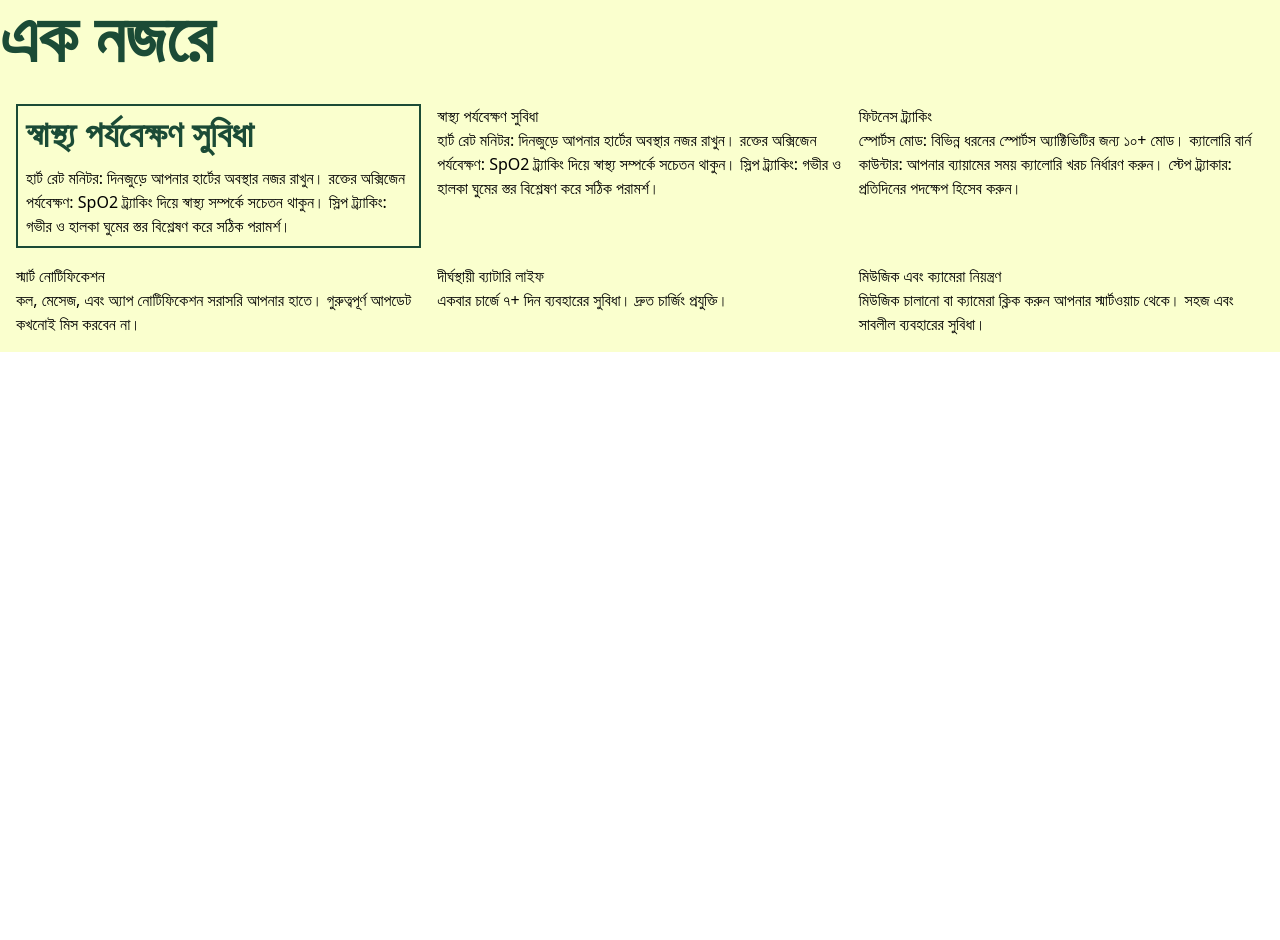
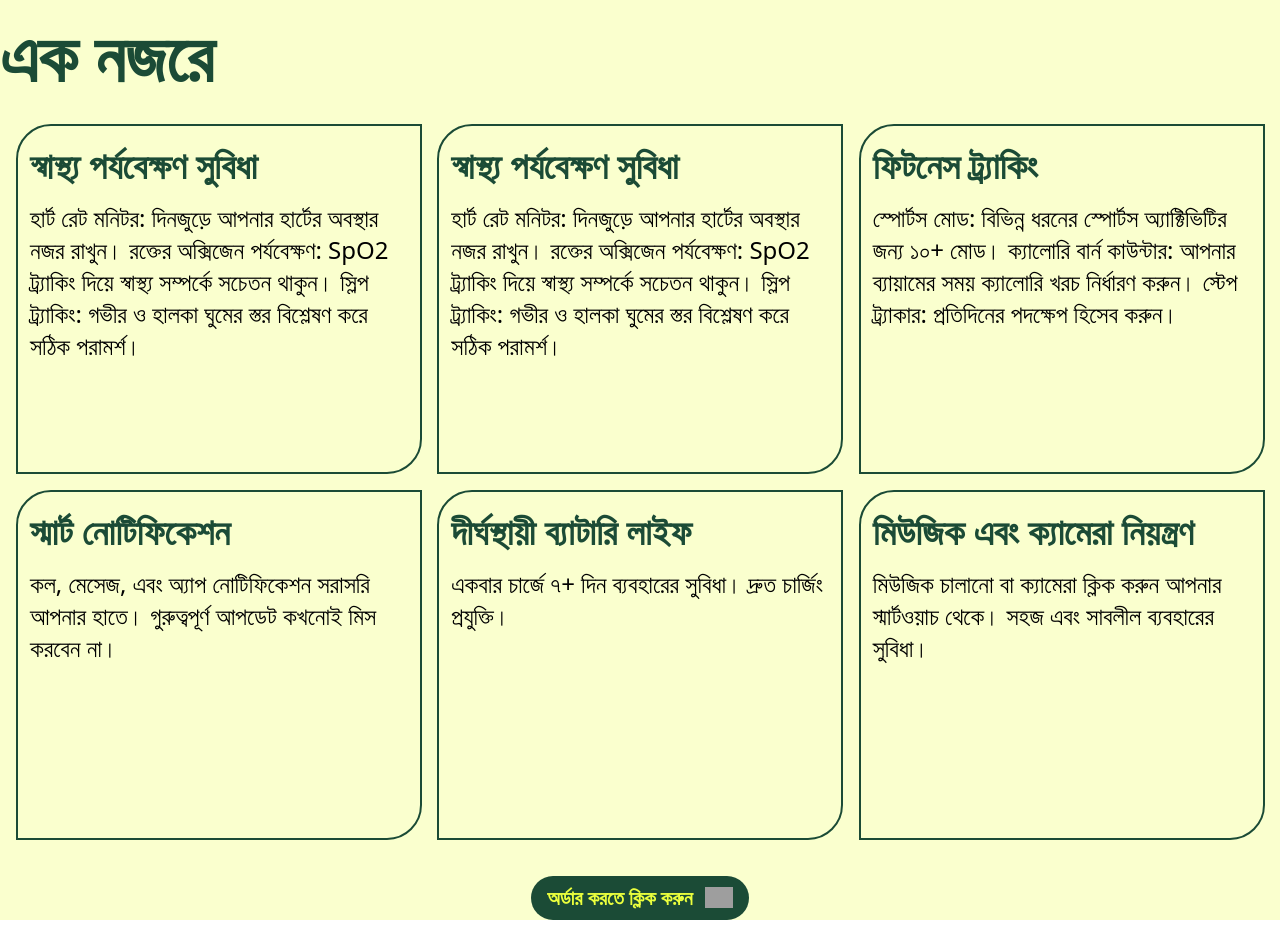
Before and after one commit to deveshbis/task_tailwind_css, a Nuxt app: page / in a window 1280 px wide. Shown: the part 1300-2240 px from the top of the page. Before the commit the page ends 1652 px from the top, so only its background shows below. Built offline with nearby package versions, Linux system fonts and the light colour scheme; grey boxes are pictures that could not be loaded.

Commit message:
added features section in tailwind css

```diff
--- a/pages/index.vue
+++ b/pages/index.vue
@@ -39,59 +39,92 @@
     </div>
 
     <!-- Fetures Sections -->
-    <div class="bg-[#FAFFCE]">
+    <div class="bg-[#FAFFCE] mt-10">
+      <div class="max-w-7xl mx-auto">
         <div>
           <h1 class="text-[68.64px] text-[#1B4B36] font-bold">
             স্মার্টওয়াচের একাধিক ফিচার <br />
             এক নজরে
           </h1>
         </div>
-      <div class="grid grid-cols-3 gap-4 p-4 ">
-        <div class="border-solid border-2 border-[#1B4B36] p-2">
-          <h2 class="text-4xl text-[#1B4B36] font-semibold mb-3">স্বাস্থ্য পর্যবেক্ষণ সুবিধা</h2>
-          <p>
+        <div class="grid grid-cols-3 gap-4 p-4">
+          <div
+            class="border-solid border-2 border-[#1B4B36] w-[406px] h-[350px] rounded-tl-[35px] rounded-br-[35px] px-3 hover:bg-[#1B4B36] hover:text-white group transition duration-1000 ease-in-out">
+            <h2
+              class="text-4xl text-[#1B4B36] font-semibold mt-5 group-hover:text-[#EBFF3D]">
+              স্বাস্থ্য পর্যবেক্ষণ সুবিধা
+            </h2>
+            <p class="text-2xl mt-4 group-hover:text-white">
               হার্ট রেট মনিটর: দিনজুড়ে আপনার হার্টের অবস্থার নজর রাখুন। রক্তের
               অক্সিজেন পর্যবেক্ষণ: SpO2 ট্র্যাকিং দিয়ে স্বাস্থ্য সম্পর্কে সচেতন
               থাকুন। স্লিপ ট্র্যাকিং: গভীর ও হালকা ঘুমের স্তর বিশ্লেষণ করে সঠিক
               পরামর্শ।
             </p>
           </div>
-        <div class="">
-          <h2>স্বাস্থ্য পর্যবেক্ষণ সুবিধা</h2>
-          <p>
+          <div
+            class="border-solid border-2 border-[#1B4B36] w-[406px] h-[350px] rounded-tl-[35px] rounded-br-[35px] px-3 hover:bg-[#1B4B36] hover:text-white group transition duration-1000 ease-in-out">
+            <h2
+              class="text-4xl text-[#1B4B36] font-semibold mt-5 group-hover:text-[#EBFF3D]">
+              স্বাস্থ্য পর্যবেক্ষণ সুবিধা
+            </h2>
+            <p class="text-2xl mt-4 group-hover:text-white">
               হার্ট রেট মনিটর: দিনজুড়ে আপনার হার্টের অবস্থার নজর রাখুন। রক্তের
               অক্সিজেন পর্যবেক্ষণ: SpO2 ট্র্যাকিং দিয়ে স্বাস্থ্য সম্পর্কে সচেতন
               থাকুন। স্লিপ ট্র্যাকিং: গভীর ও হালকা ঘুমের স্তর বিশ্লেষণ করে সঠিক
               পরামর্শ।
             </p>
           </div>
-        <div class="">
-          <h2>ফিটনেস ট্র্যাকিং</h2>
-          <p>
+          <div
+            class="border-solid border-2 border-[#1B4B36] w-[406px] h-[350px] rounded-tl-[35px] rounded-br-[35px] px-3 hover:bg-[#1B4B36] hover:text-white group transition duration-1000 ease-in-out">
+            <h2
+              class="text-4xl text-[#1B4B36] font-semibold mt-5 group-hover:text-[#EBFF3D]">
+              ফিটনেস ট্র্যাকিং
+            </h2>
+            <p class="text-2xl mt-4 group-hover:text-white">
               স্পোর্টস মোড: বিভিন্ন ধরনের স্পোর্টস অ্যাক্টিভিটির জন্য ১০+ মোড।
-            ক্যালোরি বার্ন কাউন্টার: আপনার ব্যায়ামের সময় ক্যালোরি খরচ নির্ধারণ
-            করুন। স্টেপ ট্র্যাকার: প্রতিদিনের পদক্ষেপ হিসেব করুন।
+              ক্যালোরি বার্ন কাউন্টার: আপনার ব্যায়ামের সময় ক্যালোরি খরচ
+              নির্ধারণ করুন। স্টেপ ট্র্যাকার: প্রতিদিনের পদক্ষেপ হিসেব করুন।
             </p>
           </div>
-        <div class="">
-          <h2>স্মার্ট নোটিফিকেশন</h2>
-          <p>
+          <div
+            class="border-solid border-2 border-[#1B4B36] w-[406px] h-[350px] rounded-tl-[35px] rounded-br-[35px] px-3 hover:bg-[#1B4B36] hover:text-white group transition duration-1000 ease-in-out">
+            <h2
+              class="text-4xl text-[#1B4B36] font-semibold mt-5 group-hover:text-[#EBFF3D]">
+              স্মার্ট নোটিফিকেশন
+            </h2>
+            <p class="text-2xl mt-4 group-hover:text-white">
               কল, মেসেজ, এবং অ্যাপ নোটিফিকেশন সরাসরি আপনার হাতে। গুরুত্বপূর্ণ
               আপডেট কখনোই মিস করবেন না।
             </p>
           </div>
-        <div class="">
-          <h2>দীর্ঘস্থায়ী ব্যাটারি লাইফ</h2>
-          <p>একবার চার্জে ৭+ দিন ব্যবহারের সুবিধা। দ্রুত চার্জিং প্রযুক্তি।</p>
+          <div
+            class="border-solid border-2 border-[#1B4B36] w-[406px] h-[350px] rounded-tl-[35px] rounded-br-[35px] px-3 hover:bg-[#1B4B36] hover:text-white group transition duration-1000 ease-in-out">
+            <h2
+              class="text-4xl text-[#1B4B36] font-semibold mt-5 group-hover:text-[#EBFF3D]">
+              দীর্ঘস্থায়ী ব্যাটারি লাইফ
+            </h2>
+            <p class="text-2xl mt-4 group-hover:text-white">
+              একবার চার্জে ৭+ দিন ব্যবহারের সুবিধা। দ্রুত চার্জিং প্রযুক্তি।
+            </p>
           </div>
-        <div class="">
-          <h2>মিউজিক এবং ক্যামেরা নিয়ন্ত্রণ</h2>
-          <p>
+          <div
+            class="border-solid border-2 border-[#1B4B36] w-[406px] h-[350px] rounded-tl-[35px] rounded-br-[35px] px-3 hover:bg-[#1B4B36] hover:text-white group transition duration-1000 ease-in-out">
+            <h2
+              class="text-4xl text-[#1B4B36] font-semibold mt-5 group-hover:text-[#EBFF3D]">
+              মিউজিক এবং ক্যামেরা নিয়ন্ত্রণ
+            </h2>
+            <p class="text-2xl mt-4 group-hover:text-white">
               মিউজিক চালানো বা ক্যামেরা ক্লিক করুন আপনার স্মার্টওয়াচ থেকে। সহজ
               এবং সাবলীল ব্যবহারের সুবিধা।
             </p>
           </div>
         </div>
+      </div>
+      <button
+        class="flex justify-center items-center gap-3 mx-auto mt-5 bg-[#1B4B36] text-[#EBFF3D] px-4 py-2 rounded-3xl text-xl font-bold mb-5 transition duration-700 ease-in-out">
+        অর্ডার করতে ক্লিক করুন
+        <img src="/assets/images/Vector2.png" class="w-7" alt="" />
+      </button>
     </div>
   </div>
 </template>
```
Lines whose indentation alone changed are shown as unchanged.
